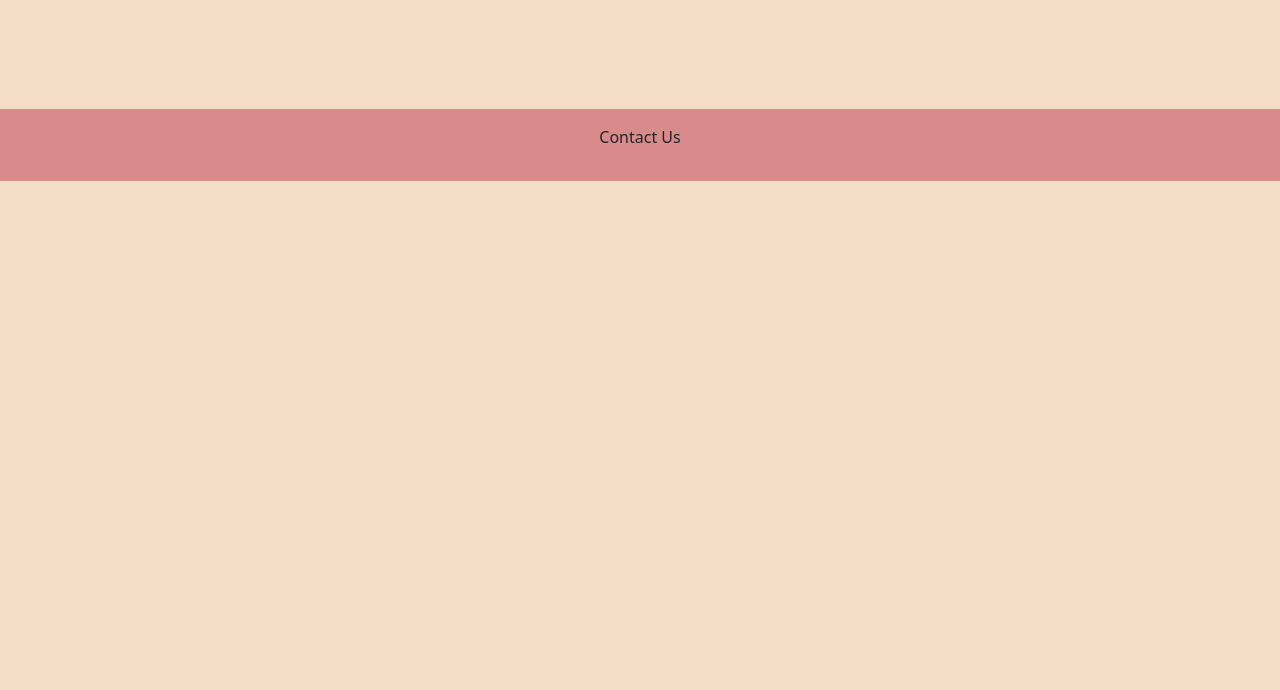
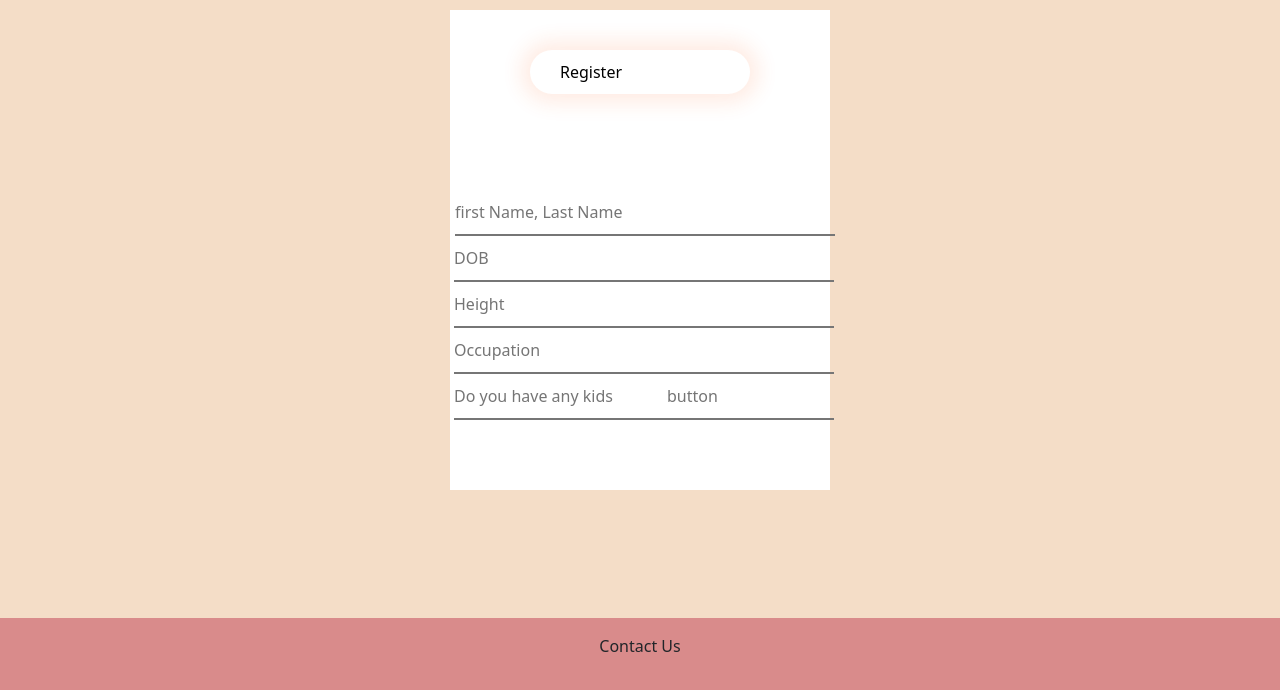
Before and after one commit to israeldail/5-star-dating-app, a React app: page /registration in a window 1280 px wide. Shown: the part 131-821 px from the top of the page. Before the commit the page ends 800 px from the top, so only its background shows below. Built offline with nearby package versions, Linux system fonts and the light colour scheme; no server answers.

Commit message:
registration

```diff
--- a/src/front/js/layout.js
+++ b/src/front/js/layout.js
@@ -13,6 +13,7 @@ import { Cards } from "./component/cards";
 import { Status } from "./pages/statuspage";
 import { IntroductionPage } from "./pages/introduction";
 import { RegistrationPage } from "./pages/registration";
+import { Profile } from "./pages/profile";
 
 //create your first component
 const Layout = () => {
@@ -27,6 +28,7 @@ const Layout = () => {
           <Navbar1 />
 
           <Routes>
+            {/* <Route element= {<ProfilePage/>} path="/profile"/> */}
             <Route element={<IntroductionPage />} path="/introduction"/>
             <Route element={<RegistrationPage />} path="/registration"/>
             <Route element={<Home />} path="/" />
--- a/src/front/js/pages/registration.js
+++ b/src/front/js/pages/registration.js
@@ -1,7 +1,55 @@
 import React from "react";
 
 export const RegistrationPage = () => {
-    return(
-        <h1>hello</h1>
-    )
-}
+  return (
+    <div clasName="hero">
+      <div className="form-box">
+        <div className="Button-box">
+          <div id="button-color"></div>
+
+          <button type="button" class="toggle-btn">
+            Register
+          </button>
+        </div>
+        <div className="IconButton">
+          <img src=""></img>
+          <img src=""></img>
+          <img src=""></img>
+        </div>
+        <form className="input-group">
+          <input
+            type="text"
+            className="input-field"
+            placeholder="first Name, Last Name"
+            required
+          ></input>
+          <input
+            type="text"
+            className="input-field"
+            placeholder="DOB"
+            required
+          ></input>
+          <input
+            type="text"
+            className="input-field"
+            placeholder="Height"
+            required
+          ></input>
+          <input
+            type="text"
+            className="input-field"
+            placeholder="Occupation "
+            required
+          ></input>
+          <input
+            type="text"
+            className="input-field"
+            placeholder="Do you have any kids
+            button"
+            required
+          ></input>
+        </form>
+      </div>
+    </div>
+  );
+};
--- a/src/front/styles/home.css
+++ b/src/front/styles/home.css
@@ -46,7 +46,6 @@
   justify-content: space-evenly;
 }
 
-
 #sexButton {
   margin-top: 5rem;
   display: flex;
@@ -54,21 +53,17 @@
 }
 
 #genderButtonLeft {
-
   width: 18rem;
   display: flex;
   flex-direction: row;
   justify-content: space-between;
-
 }
-
 
 #genderButtonRight {
   width: 18rem;
   display: flex;
   flex-direction: row;
   justify-content: space-between;
-
 }
 
 #cards {
@@ -160,3 +155,65 @@ body {
 .statuscard {
   margin-top: 20%;
 }
+* {
+  margin: 0;
+  padding: 0;
+}
+.hero {
+  height: 100%;
+  width: 100%;
+  background-image: linear-gradient(rgba(0, 0, 0, 0.4), rgba(0, 0, 0, 0.4));
+  background-position: center;
+  background-size: cover;
+  position: absolute;
+}
+.form-box {
+  width: 380px;
+  height: 480px;
+  position: relative;
+  margin: 6% auto;
+  background: white;
+  padding: 5px;
+}
+.Button-box {
+  width: 220px;
+  margin: 35px auto;
+  position: relative;
+  box-shadow: 0px 0px 20px 9px #ff61241f;
+  border-radius: 30px;
+}
+.toggle-btn {
+  padding: 10px 30px;
+  cursor: pointer;
+  background: transparent;
+  border: 0;
+  outline: none;
+  position: relative;
+}
+#button-color {
+  top: 0;
+  left: 0;
+  poistion: absolute;
+  width: 110%;
+  height: 100%;
+  background: liner-gradient(to right, #ff105f, #ffad06);
+  border-radius: 30px;
+  transition: 0.5seconds;
+}
+.input-group {
+  top: 180px;
+  position: absolute;
+  width: 100%;
+  transition: 0.5seconds;
+}
+.input-field {
+  width: 100%;
+  padding: 10px 0;
+  margin: 5x 0;
+  border-left: 0;
+  border-top: 0;
+  border-right: 0;
+  border-bottom: 1px soild #999;
+  outline: none;
+  background: transparent;
+}
```
Also changed, not shown: src/front/js/pages/profile.js (+8 -2 lines). Lines whose indentation alone changed are shown as unchanged.
